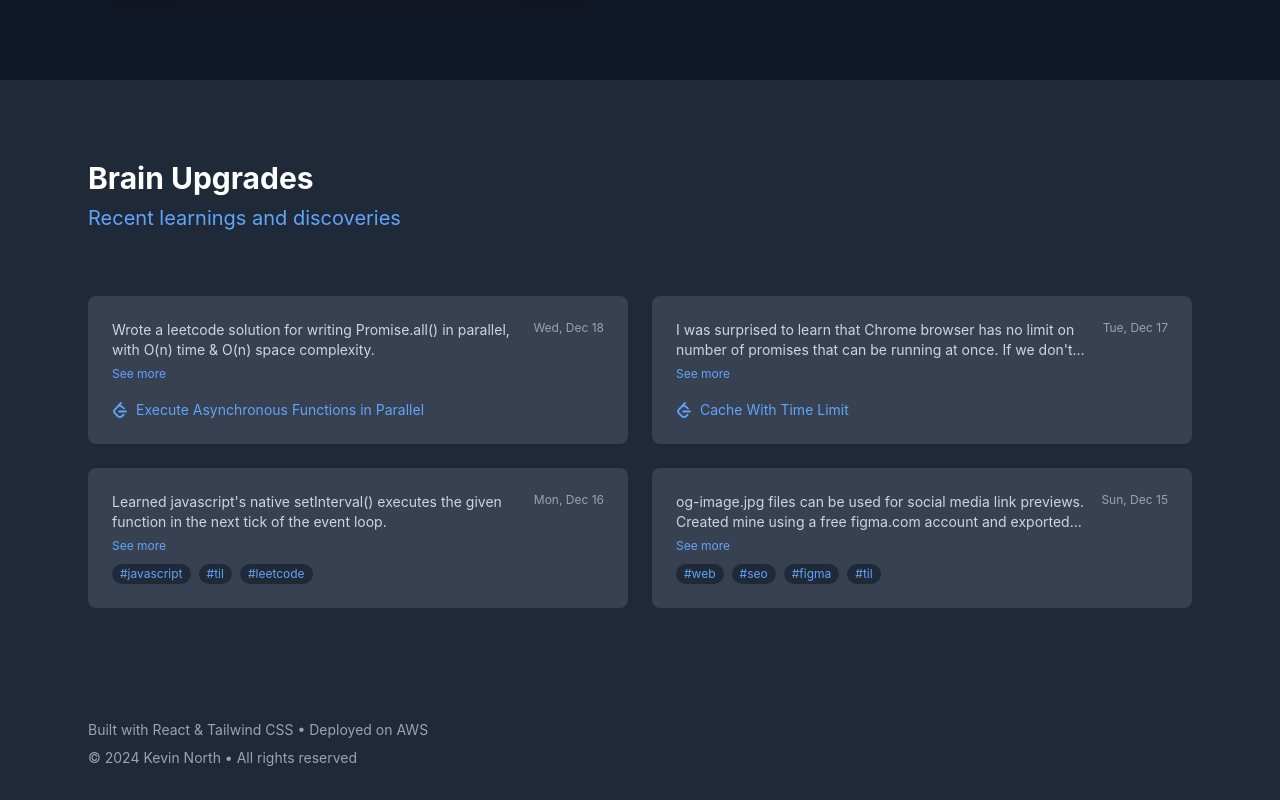
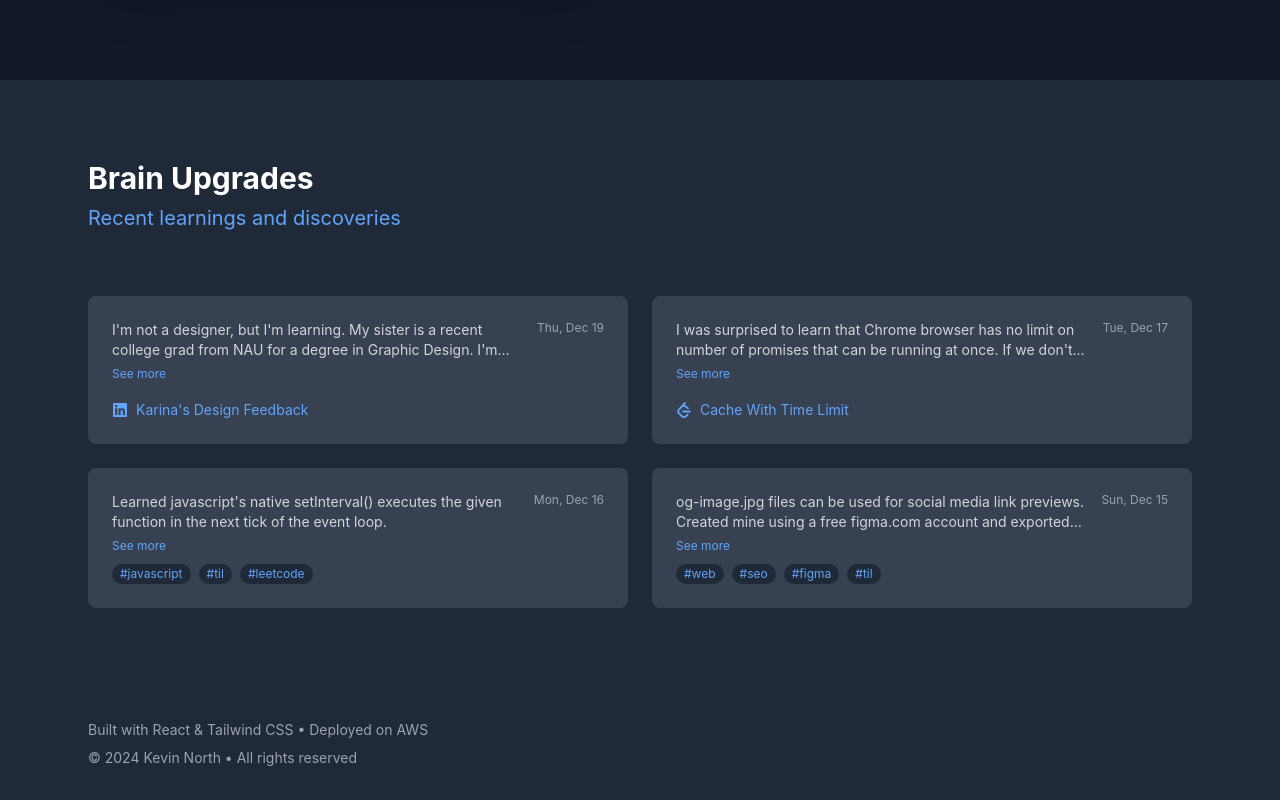
Before and after one commit to northkevin/northkevin-frontend, a React (Create React App) app: page / in a window 1280 px wide. Shown: the part 1415-2215 px from the top of the page. Built offline with nearby package versions, Linux system fonts and the light colour scheme; no server answers.

Commit message:
add TIL entry for using Karinas feedback.

```diff
--- a/src/App.tsx
+++ b/src/App.tsx
@@ -28,14 +28,14 @@ function App() {
   // TODO: Get this from the backend
   const recentLearnings = [
     {
-      id: 4,
-      date: '2024-12-18',
-      content: 'Wrote a leetcode solution for writing Promise.all() in parallel, with O(n) time & O(n) space complexity.',
+      id: 5,
+      date: '2024-12-19',
+      content: 'I\'m not a designer, but I\'m learning.  My sister is a recent college grad from NAU for a degree in Graphic Design.  I\'m proud of her and when I implemented her feedback for this website, I was shocked at how much better it looked.',
       links: [
         {
-          text: 'Execute Asynchronous Functions in Parallel',
-          url: 'https://leetcode.com/problems/execute-asynchronous-functions-in-parallel/solutions/6161593/execute-asynchronous-functions-in-parall-outt',
-          type: 'leetcode'
+          text: 'Karina\'s Design Feedback',
+          url: 'https://www.linkedin.com/in/karina-north-0000000000/',
+          type: 'linkedin'
         }
       ]
     },
@@ -410,6 +410,7 @@ function App() {
                       className="mt-2 text-sm text-blue-400 hover:text-blue-300 flex items-center gap-2"
                     >
                       {link.type === 'leetcode' && <SiLeetcode className="w-4 h-4" />}
+                      {link.type === 'linkedin' && <FaLinkedin className="w-4 h-4" />}
                       {link.text}
                     </a>
                   ))}
```
